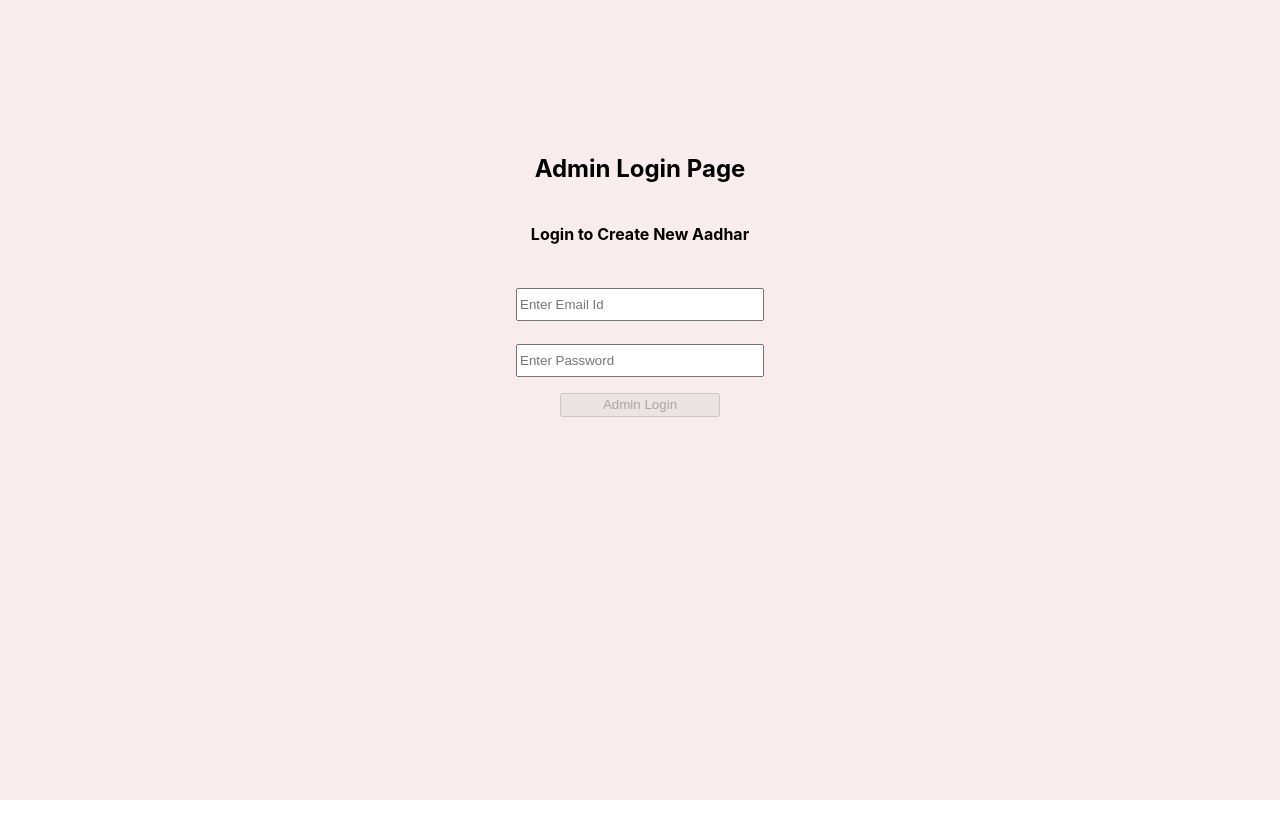
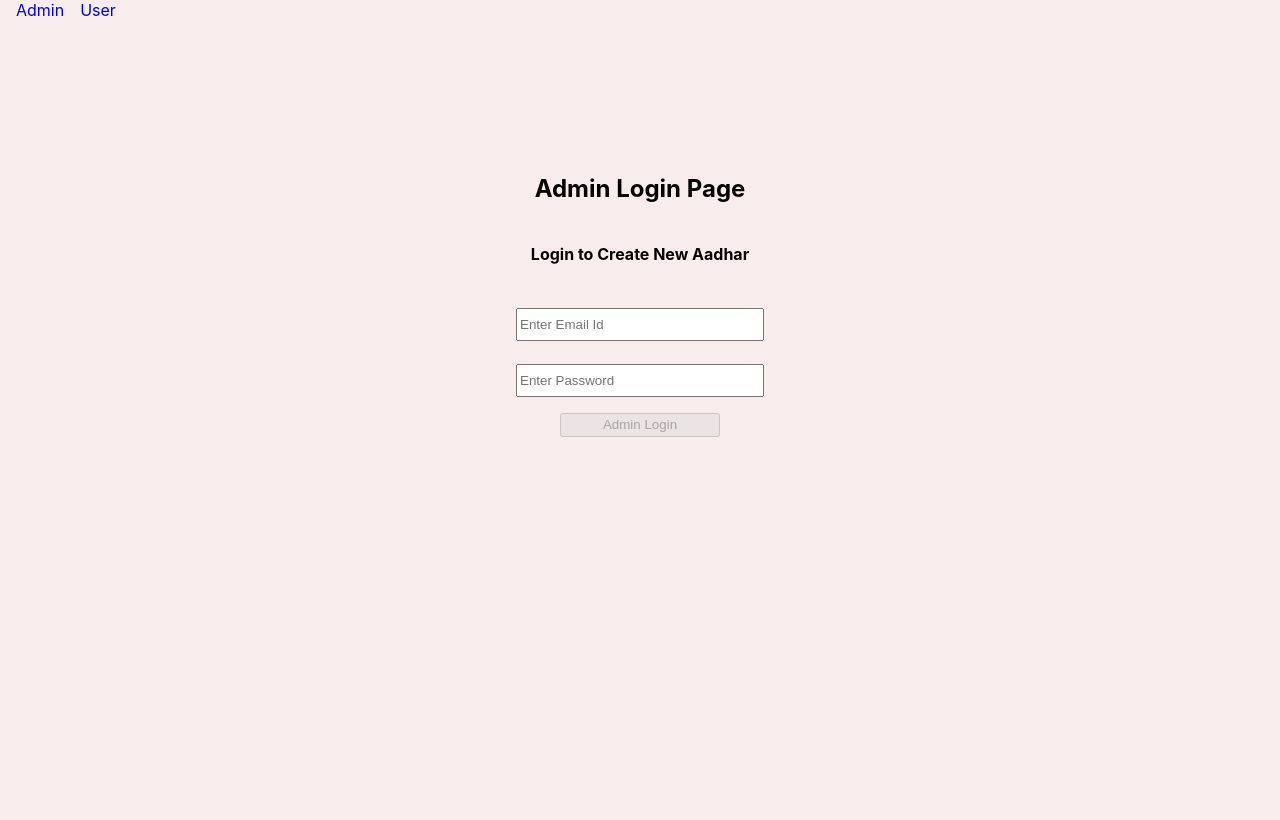
Before and after one commit to Abhishek-90/blackCurrant-frontend, a React (Create React App) app: page /admin in a window 1280 px wide. Built offline with nearby package versions, Linux system fonts and the light colour scheme.

Commit message:
Router Added

```diff
--- a/src/App.js
+++ b/src/App.js
@@ -1,12 +1,20 @@
-import classes from './App.module.css';
+import classes from "./App.module.css";
 import User from "./Components/User/User.js";
 import AdminLogin from "./Components/Admin/AdminLogin.js";
+import { Routes,Route, NavLink } from "react-router-dom";
+
 function App() {
   return (
-    <div className={classes.container}>
-      {/* <User />       */}
-      <AdminLogin/>
-    </div>
+    <>
+      <NavLink className={classes.link} to="/admin">Admin</NavLink>
+      <NavLink className={classes.link} to="/user">User</NavLink>
+      <div className={classes.container}>
+        <Routes>
+          <Route exact path="/admin" element={<AdminLogin />} />
+          <Route exact path="/user" element={<User />} />
+        </Routes>
+      </div>
+    </>
   );
 }
 
--- a/src/App.module.css
+++ b/src/App.module.css
@@ -6,3 +6,8 @@
   justify-content: center;
   align-items: center;
 }
+
+.link {
+  margin-left: 1rem;
+  text-decoration: none;
+}
--- a/src/index.css
+++ b/src/index.css
@@ -5,6 +5,7 @@ body {
     sans-serif;
   -webkit-font-smoothing: antialiased;
   -moz-osx-font-smoothing: grayscale;
+  background-color: rgb(249, 236, 236);
 }
 
 code {
```
